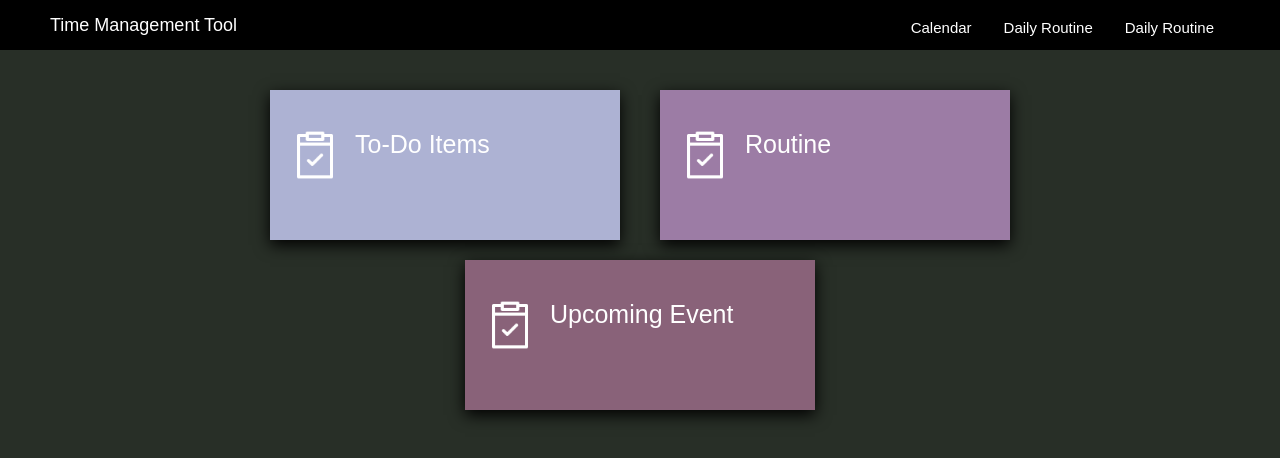
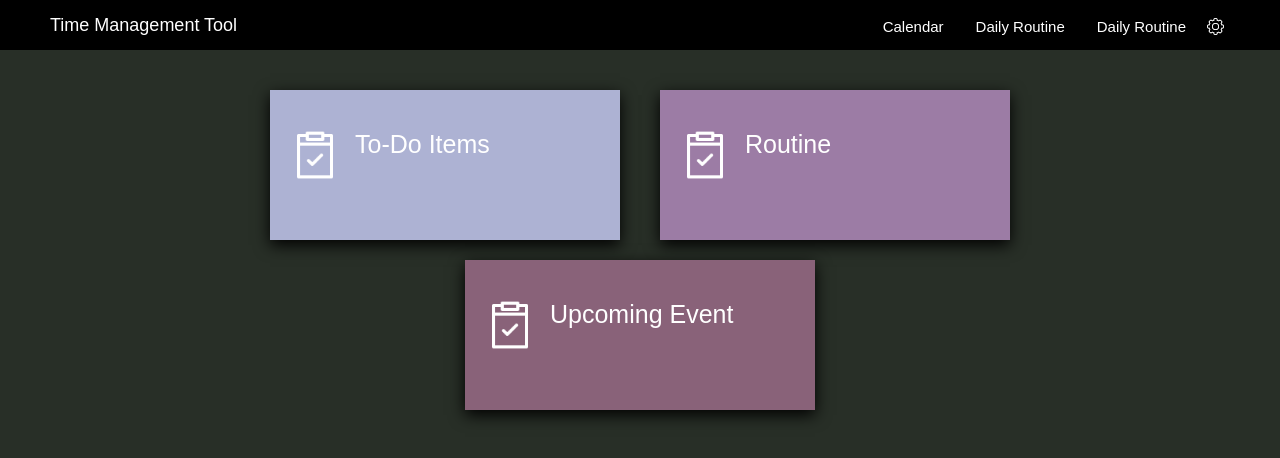
Before and after one commit to ansleehk/CS151-TimeManagement, a React (Create React App) app in the folder frontend/: page / in a window 1280 px wide. Shown: the top 458 px of the page. Built offline with nearby package versions, Linux system fonts and the light colour scheme.

Commit message:
Add setting menu

```diff
--- a/frontend/src/components/menuBar.jsx
+++ b/frontend/src/components/menuBar.jsx
@@ -1,6 +1,6 @@
 import "./styles/menuBar.scss";
 import { Link } from "react-router-dom";
-import menuIcon from "./img/menu.png";
+import SettingIcon from "./img/settings.png";
 import { useWindowDimensions } from "../hooks/device.js";
 
 function DesktopMenuBar() {
@@ -9,7 +9,20 @@ function DesktopMenuBar() {
       <a id="logo" href="/">
         Time Management Tool
       </a>
-      <nav id="menu">
+      <div id="setting-dropdown">
+        <button id="setting-btn">
+          <img src={SettingIcon} />
+        </button>
+        <menu id="setting">
+          <ul>
+            <li>
+              <Link to="/auth/login"> Login </Link>
+              <Link to="/auth/register"> Register </Link>
+            </li>
+          </ul>
+        </menu>
+      </div>
+      <nav>
         <ul>
           <li>
             <Link to="/calendar"> Calendar </Link>
@@ -23,21 +36,18 @@ function DesktopMenuBar() {
 }
 
 function MobileMenuBar() {
-  return (
-    <menu id="MobileMenuBar">
-
-    </menu>
-  )
+  return <menu id="MobileMenuBar"></menu>;
 }
 
 export function MenuBar() {
   let menu = DesktopMenuBar;
-  ;
   return (
     <div>
-      {
-        useWindowDimensions().width > 1000 ? <DesktopMenuBar /> : <MobileMenuBar />
-      }
+      {useWindowDimensions().width > 1000 ? (
+        <DesktopMenuBar />
+      ) : (
+        <MobileMenuBar />
+      )}
     </div>
   );
 }
--- a/frontend/src/components/styles/menuBar.scss
+++ b/frontend/src/components/styles/menuBar.scss
@@ -23,19 +23,15 @@ menu#DesktopMenuBar {
     display: none;
   }
 
-  nav#menu {
+  nav {
       display: block;
+      float: right;
 
       ul {
-          float: right;
           list-style-type: none;
           margin: 0;
           padding: 0;
-          position: relative;
-          bottom: 20px;
-
           li {
-            float: right;
             display: inline-flex;
             flex-direction: row;
 
@@ -50,7 +46,72 @@ menu#DesktopMenuBar {
           }
         }
   }
+  div#setting-dropdown{
+    float: right;
+    position: relative;
+    top: 7px;
+    width: 28px;
+    height: 100%;
 
+    button#setting-btn{
+      background: none;
+      border: none;
+      float: right;
+      margin: 0;
+
+      img {
+        filter: invert(100%);
+        width: 17px;
+      }
+    }
+    menu#setting{
+      display: none;
+      position: absolute;
+      top: 17px;
+      right: 0;
+      width: 100px;
+      height: 100px;
+      background-color: $menu-primary-color;
+
+      ul {
+        width: 100%;
+        height: 100%;
+        list-style-type: none;
+        margin: 0;
+        padding: 0;
+        position: absolute;
+        left: 0;
+
+        li {
+          display: flex;
+          flex-direction: column;
+
+
+          a {
+            width: 100%;
+            height: 35px;
+            padding: 8px 10px 8px 10px;
+            box-sizing: border-box;
+            color: $primary-font-color;
+            display: block;
+            text-decoration: none;
+            font-size: 14px;
+            border-bottom: 0.1px solid $primary-font-color;
+          }
+
+          a:hover {
+            background-color: $primary-font-color;
+            color: $primary-color;
+          }
+        }
+      }
+    }
+
+  }
+
+  div#setting-dropdown:hover menu#setting {
+      display: block;
+  }
 
 }
 
```
Also changed, not shown: frontend/src/components/img/settings.png (added).
